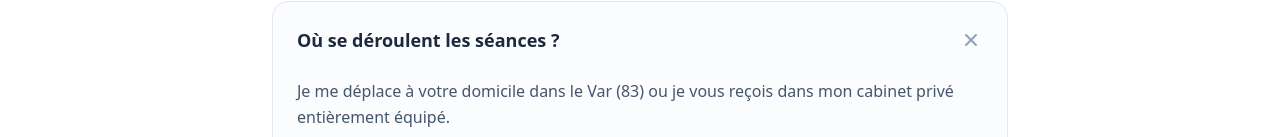
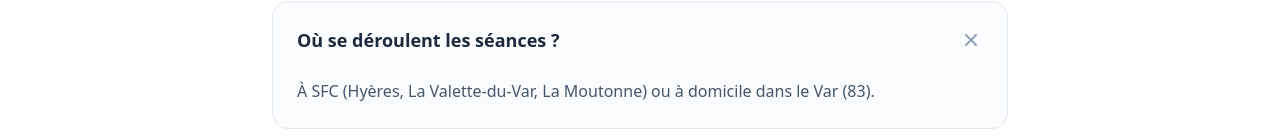
Before and after one commit to B2Big/sabrina_website, a Next.js app: page / in a window 1280 px wide. Shown: the part 6200-6337 px from the top of the page. Built offline with nearby package versions, Linux system fonts and the light colour scheme; no server answers; the database is empty; a web font is replaced by a local one.

Commit message:
content: update FAQ location - SFC La Valette-du-Var or domicile

```diff
--- a/src/components/faq.tsx
+++ b/src/components/faq.tsx
@@ -5,7 +5,7 @@ import { motion, AnimatePresence } from 'framer-motion';
 import { Plus } from 'lucide-react';
 
 const FAQS = [
-  { question: "Où se déroulent les séances ?", answer: "Je me déplace à votre domicile dans le Var (83) ou je vous reçois dans mon cabinet privé entièrement équipé." },
+  { question: "Où se déroulent les séances ?", answer: "À SFC (Hyères, La Valette-du-Var, La Moutonne) ou à domicile dans le Var (83)." },
   { question: "Faut-il être sportif pour commencer ?", answer: "Absolument pas ! Le coaching est 100% sur-mesure. On commence à votre niveau et on progresse ensemble." },
   { question: "Quels sont les tarifs ?", answer: "Les tarifs varient selon la prestation (Coaching solo, duo, massage). Comptez environ 50€ pour un coaching et 70€ pour un massage d'1h. Forfaits disponibles." },
   { question: "Quels sont les moyens de paiement ?", answer: "Vous pouvez régler sur place ou en ligne. J'accepte les espèces, la Carte Bancaire (via terminal sécurisé) et PayPal." },
--- a/src/components/json-ld.tsx
+++ b/src/components/json-ld.tsx
@@ -211,7 +211,7 @@ export function StructuredData() {
         name: 'Où se déroulent les séances de coaching et massage ?',
         acceptedAnswer: {
           '@type': 'Answer',
-          text: 'Les séances se déroulent à domicile sur tout le Var (83), principalement autour de Toulon, Hyères et La Seyne-sur-Mer. Je me déplace avec mon matériel professionnel. Possibilité également en cabinet sur rendez-vous.'
+          text: 'À SFC (Hyères, La Valette-du-Var, La Moutonne) ou à domicile dans le Var (83).'
         }
       },
       {
```
